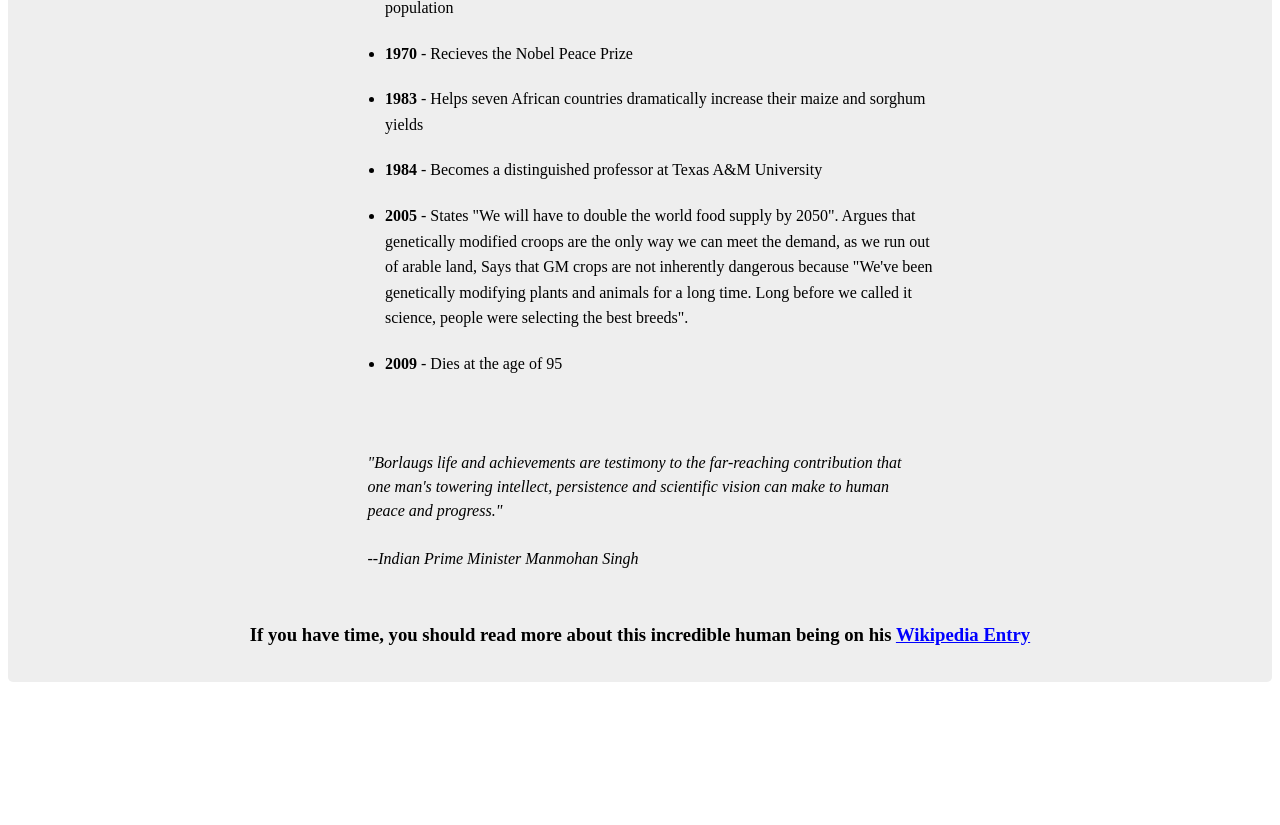
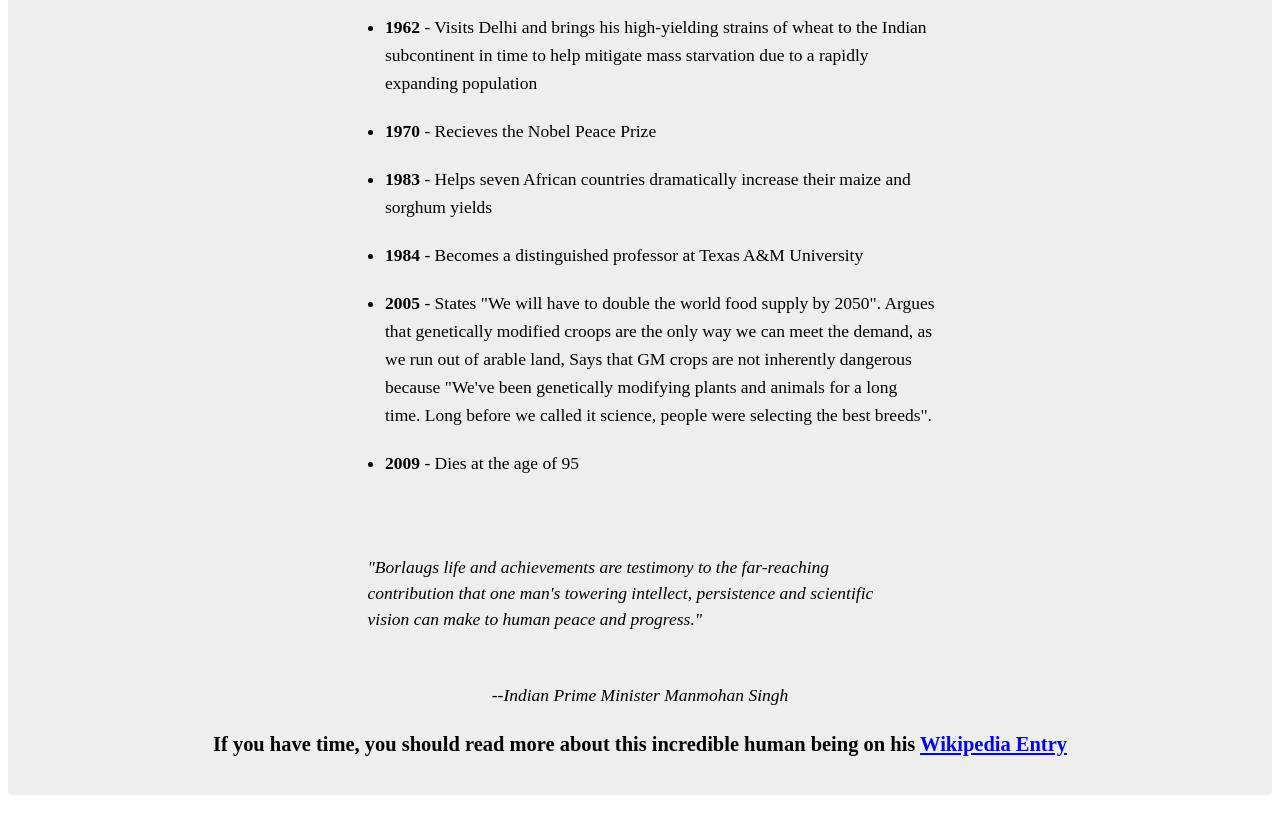
Before and after one commit to bagrad007/Tribute-website, a plain HTML site: page index.html in a window 1280 px wide. Shown: the part 1444-2269 px from the top of the page. Before the commit the page ends 2156 px from the top, so only its background shows below. Drawn offline with Linux system fonts and the light colour scheme.

Commit message:
improved some html and css

```diff
--- a/index.html
+++ b/index.html
@@ -1,10 +1,10 @@
 <!DOCTYPE html>
 
-<html class= "html">
+<html>
 
         <main id= "main">
     <head>
-        <link rel="stylesheet" type="text/css" href= "index.css">
+        <link rel="stylesheet" type="text/css" href= "style.css">
         <div>
         <h1 id= "title">"Dr Norman Borlaug" </h1>
         <p> The man who saved a billion lives</p>
@@ -40,9 +40,8 @@
         </ul>
     <br>
 
-            <blockquote>"Borlaugs life and achievements are testimony to the far-reaching contribution that one man's towering intellect, persistence and scientific vision can make to human peace and progress." <br><br> --Indian Prime Minister Manmohan Singh
-            </blockquote>
-
+            <blockquote>"Borlaugs life and achievements are testimony to the far-reaching contribution that one man's towering intellect, persistence and scientific vision can make to human peace and progress."           </blockquote>
+            <cite>--Indian Prime Minister Manmohan Singh</cite>
 
 
     <div>
--- a/index.css
+++ b/style.css
@@ -6,7 +6,7 @@ html{
 
 body {
 
-    font-size: 1.6rem;
+    font-size: 1.75rem;
     line-height: 1.5;
     text-align: center
     color: rgb(12, 11, 11);
```
